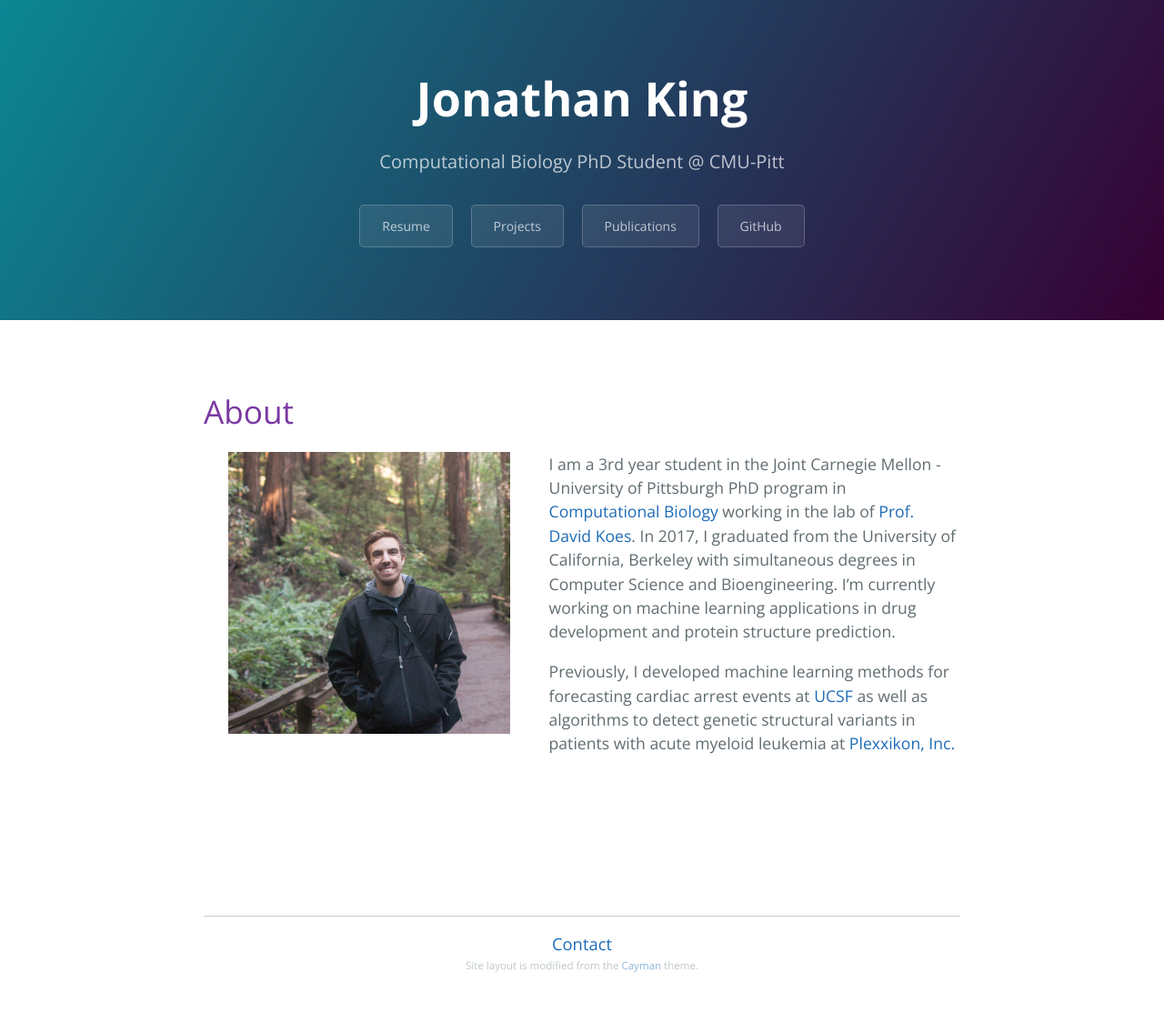
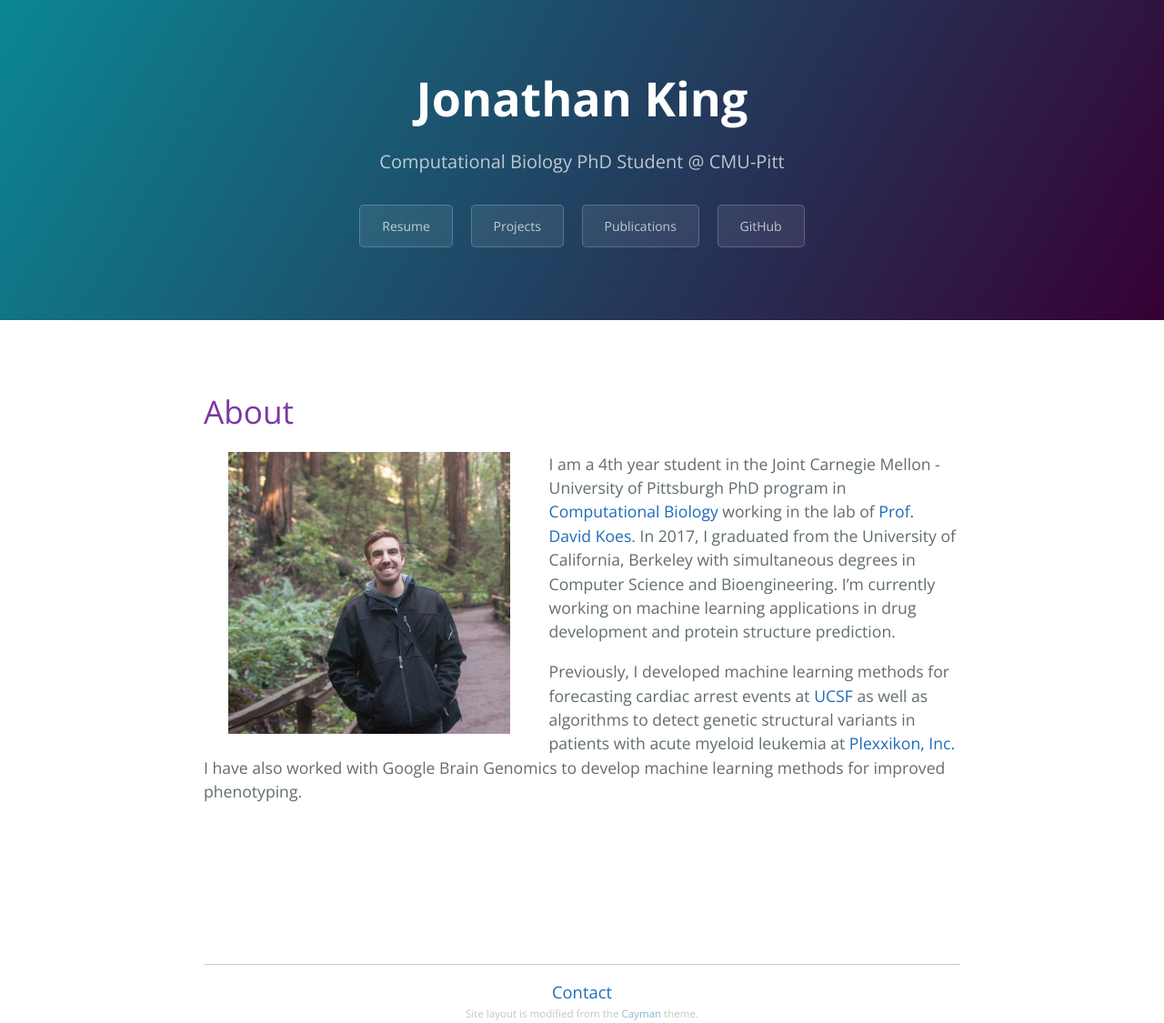
Before and after one commit to jonathanking/jonathanking.github.io, a Jekyll site: the page built from index.html, in a window 1280 px wide. Shown: the whole page at 91% size. Built offline with Jekyll 4.4.1, drawn with Linux system fonts in a browser that asks for light colours; the list of posts is cut into pages by our own code; before the commit the page ends 1072 px from its top, so only the background shows below that.

Commit message:
Update year.

```diff
--- a/_includes/aboutme.md
+++ b/_includes/aboutme.md
@@ -5,6 +5,6 @@
 
 <!-- <br style="margin-top: 1px; display: block; margin: 5px 0;"> -->
 <!-- <hr style="height:4pt; visibility:hidden;" /> -->
-I am a 3rd year student in the Joint Carnegie Mellon - University of Pittsburgh PhD program in [Computational Biology](http://www.compbio.cmu.edu/) working in the lab of [Prof. David Koes](http://www.pitt.edu/~dkoes/). In 2017, I graduated from the University of California, Berkeley with simultaneous degrees in Computer Science and Bioengineering. I'm currently working on machine learning applications in drug development and protein structure prediction.
+I am a 4th year student in the Joint Carnegie Mellon - University of Pittsburgh PhD program in [Computational Biology](http://www.compbio.cmu.edu/) working in the lab of [Prof. David Koes](http://www.pitt.edu/~dkoes/). In 2017, I graduated from the University of California, Berkeley with simultaneous degrees in Computer Science and Bioengineering. I'm currently working on machine learning applications in drug development and protein structure prediction.
 
-Previously, I developed machine learning methods for forecasting cardiac arrest events at [UCSF](https://hulab.ucsf.edu/) as well as algorithms to detect genetic structural variants in patients with acute myeloid leukemia at [Plexxikon, Inc.](http://www.plexxikon.com)
+Previously, I developed machine learning methods for forecasting cardiac arrest events at [UCSF](https://hulab.ucsf.edu/) as well as algorithms to detect genetic structural variants in patients with acute myeloid leukemia at [Plexxikon, Inc.](http://www.plexxikon.com) I have also worked with Google Brain Genomics to develop machine learning methods for improved phenotyping.
```
